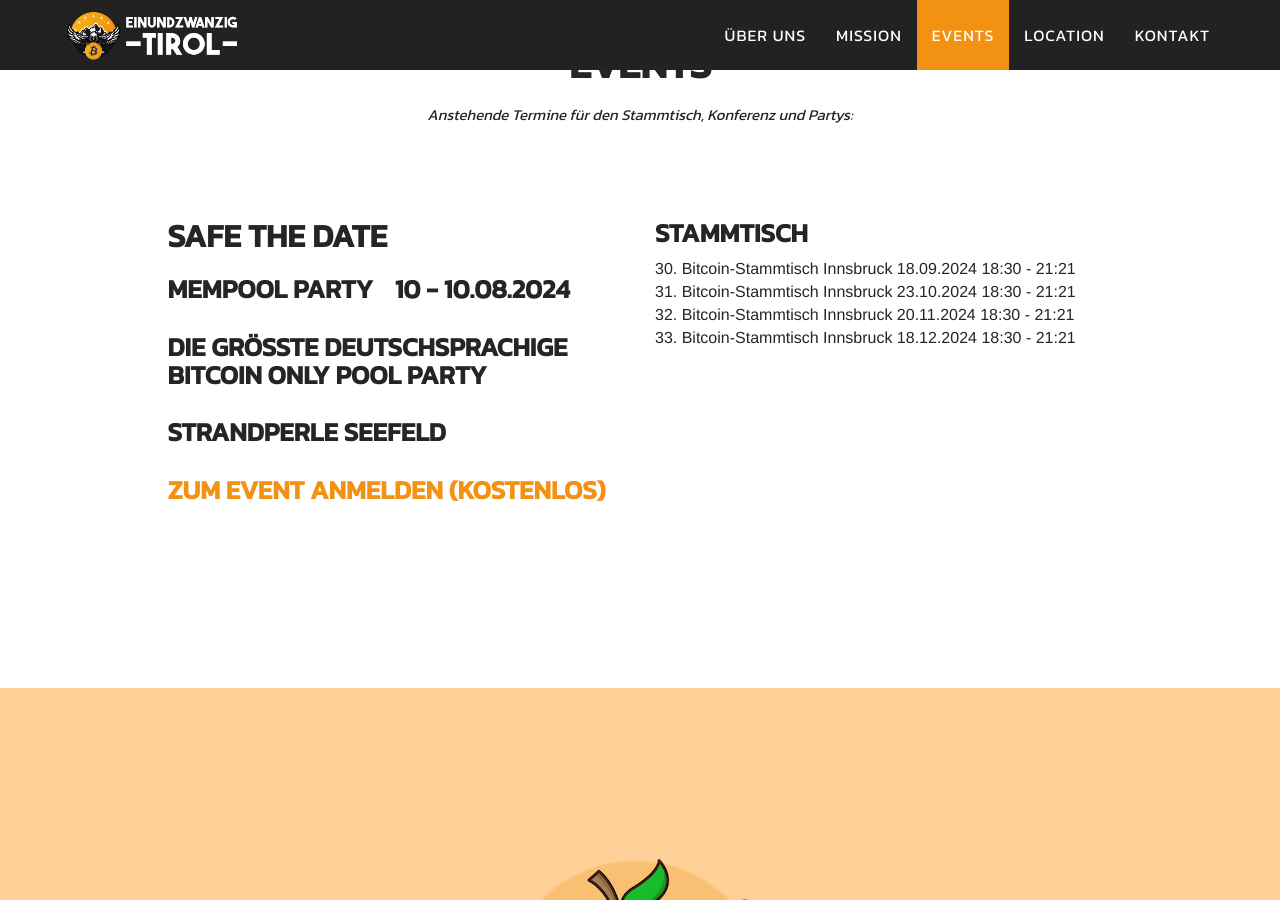
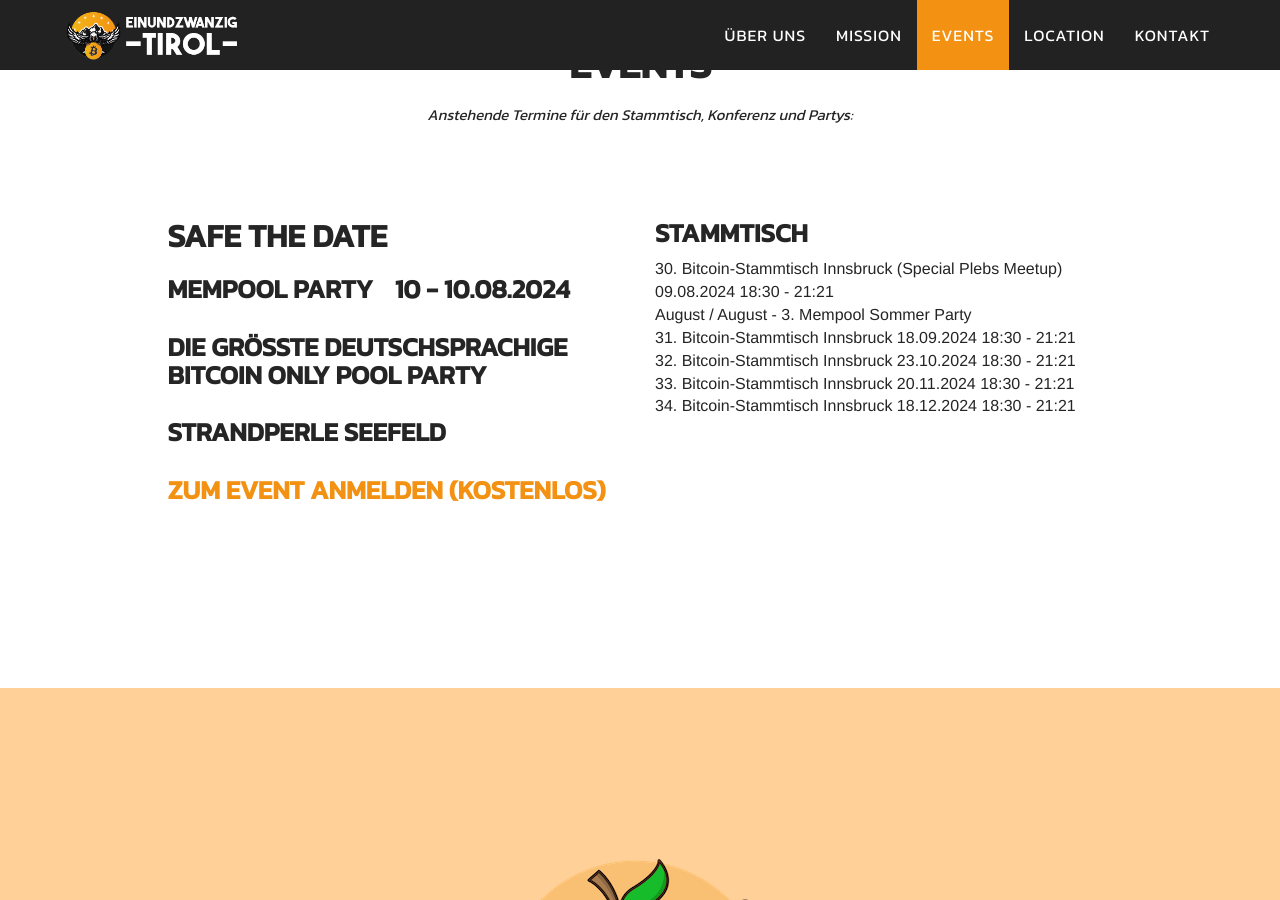
Before and after one commit to bitcoin-tirol/bitcoin-tirol, a Jekyll site: the page built from index.html, in a window 1280 px wide and 900 px high, scrolled down 3032 px. Built offline with Jekyll 4.4.1, drawn with Linux system fonts in a browser that asks for light colours; some of the changed text lies outside the part shown.

Commit message:
Update events.yml

```diff
--- a/_data/events.yml
+++ b/_data/events.yml
@@ -262,18 +262,26 @@
   pre_info:
   post_info:
 
+- kind: Stammtisch
+  date_time_start: 09.08.2024 18:30
+  date_time_end: 09.08.2024 21:21
+  title: 30. Bitcoin-Stammtisch Innsbruck (Special Plebs Meetup)
+  location: VIP Garten
+  pre_info:
+  post_info:
+
 - kind: Sommerpause
-  date_time_start: 27.07.2023 12:00
-  date_time_end: 27.07.2023 21:21
-  title: 2. Mempool Sommer Party
+  date_time_start: 10.08.2024 12:21
+  date_time_end: 10.08.2024 21:21
+  title: 3. Mempool Sommer Party
   location: Wildsee in Seefeld Strandperle
-  pre_info: Wildsee in Seefeld Strandperle -  Samstag 27. Juli
+  pre_info: Wildsee in Seefeld Strandperle -  Samstag 10. August
   post_info:
 
 - kind: Stammtisch
   date_time_start: 18.09.2024 18:30
   date_time_end: 18.09.2024 21:21
-  title: 30. Bitcoin-Stammtisch Innsbruck
+  title: 31. Bitcoin-Stammtisch Innsbruck
   location: Tisch im EG in der Ofenstube (beim Haupteingang gleich links)
   pre_info:
   post_info:
@@ -281,7 +289,7 @@
 - kind: Stammtisch
   date_time_start: 23.10.2024 18:30
   date_time_end: 23.10.2024 21:21
-  title: 31. Bitcoin-Stammtisch Innsbruck
+  title: 32. Bitcoin-Stammtisch Innsbruck
   location: Tisch im EG in der Ofenstube (beim Haupteingang gleich links)
   pre_info:
   post_info:
@@ -289,7 +297,7 @@
 - kind: Stammtisch
   date_time_start: 20.11.2024 18:30
   date_time_end: 20.11.2024 21:21
-  title: 32. Bitcoin-Stammtisch Innsbruck
+  title: 33. Bitcoin-Stammtisch Innsbruck
   location: Tisch im EG in der Ofenstube (beim Haupteingang gleich links)
   pre_info:
   post_info:
@@ -297,7 +305,7 @@
 - kind: Stammtisch
   date_time_start: 18.12.2024 18:30
   date_time_end: 18.12.2024 21:21
-  title: 33. Bitcoin-Stammtisch Innsbruck
+  title: 34. Bitcoin-Stammtisch Innsbruck
   location: Tisch im EG in der Ofenstube (beim Haupteingang gleich links)
   pre_info:
   post_info:
```
